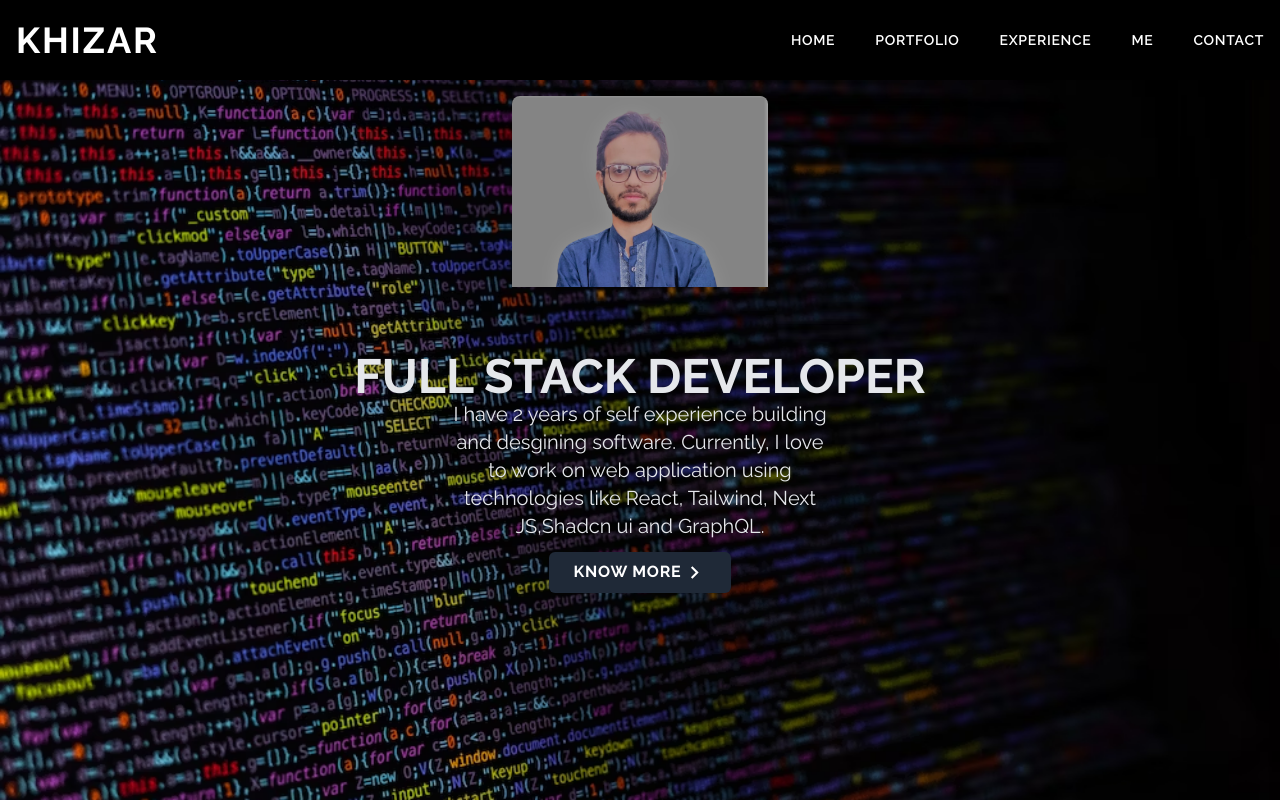
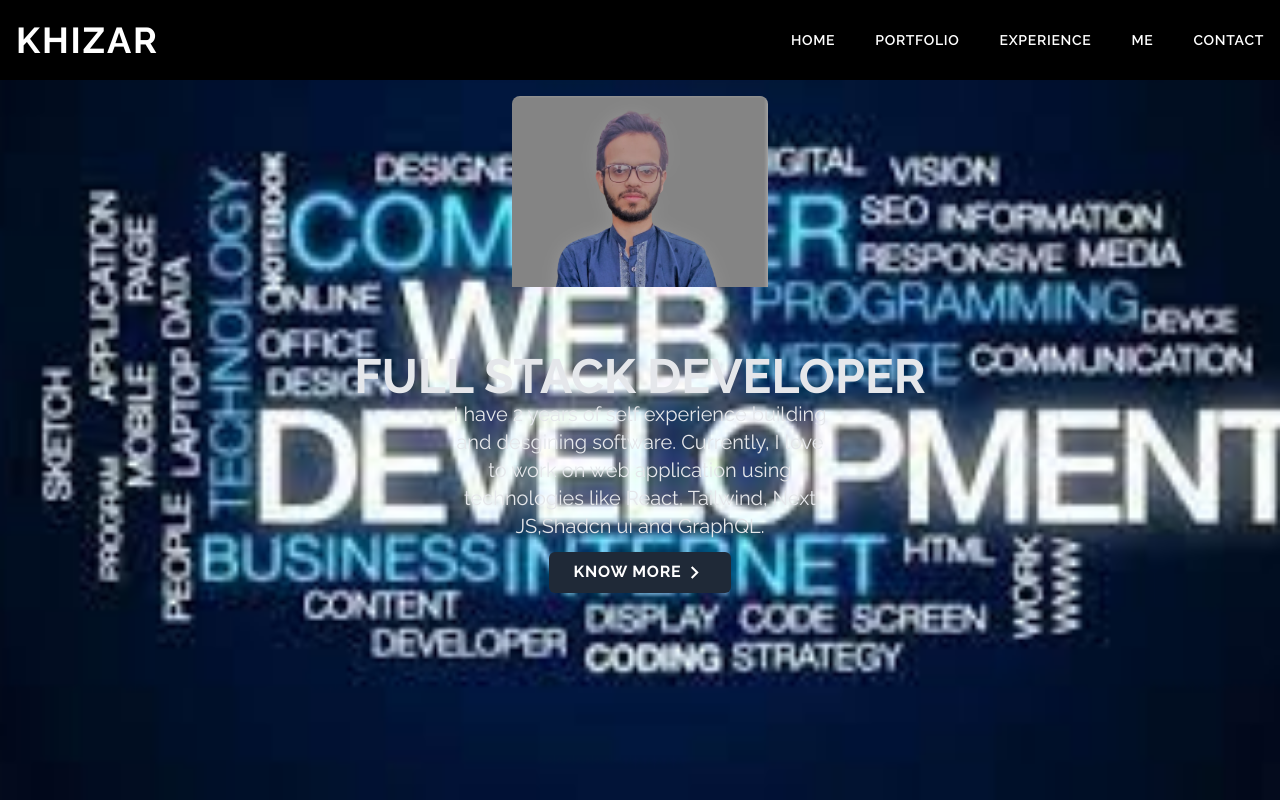
Before and after one commit to Khizar3333/portfolio-website, a Next.js app: page / in a window 1280 px wide. Shown: the top 802 px of the page. Built offline with nearby package versions, Linux system fonts and the light colour scheme.

Commit message:
add picture

```diff
--- a/styles/globals.css
+++ b/styles/globals.css
@@ -10,7 +10,7 @@
   }
 }
 .img{
-  background: url("../public/assets/portfolio/code.avif");
+  background: url("../public/assets/portfolio/bg.jpg");
   background-size: cover;
   background-position:  center;
   width: max-content;
```
Also changed, not shown: 1 other file (tests, documents, lock files or other folders).
